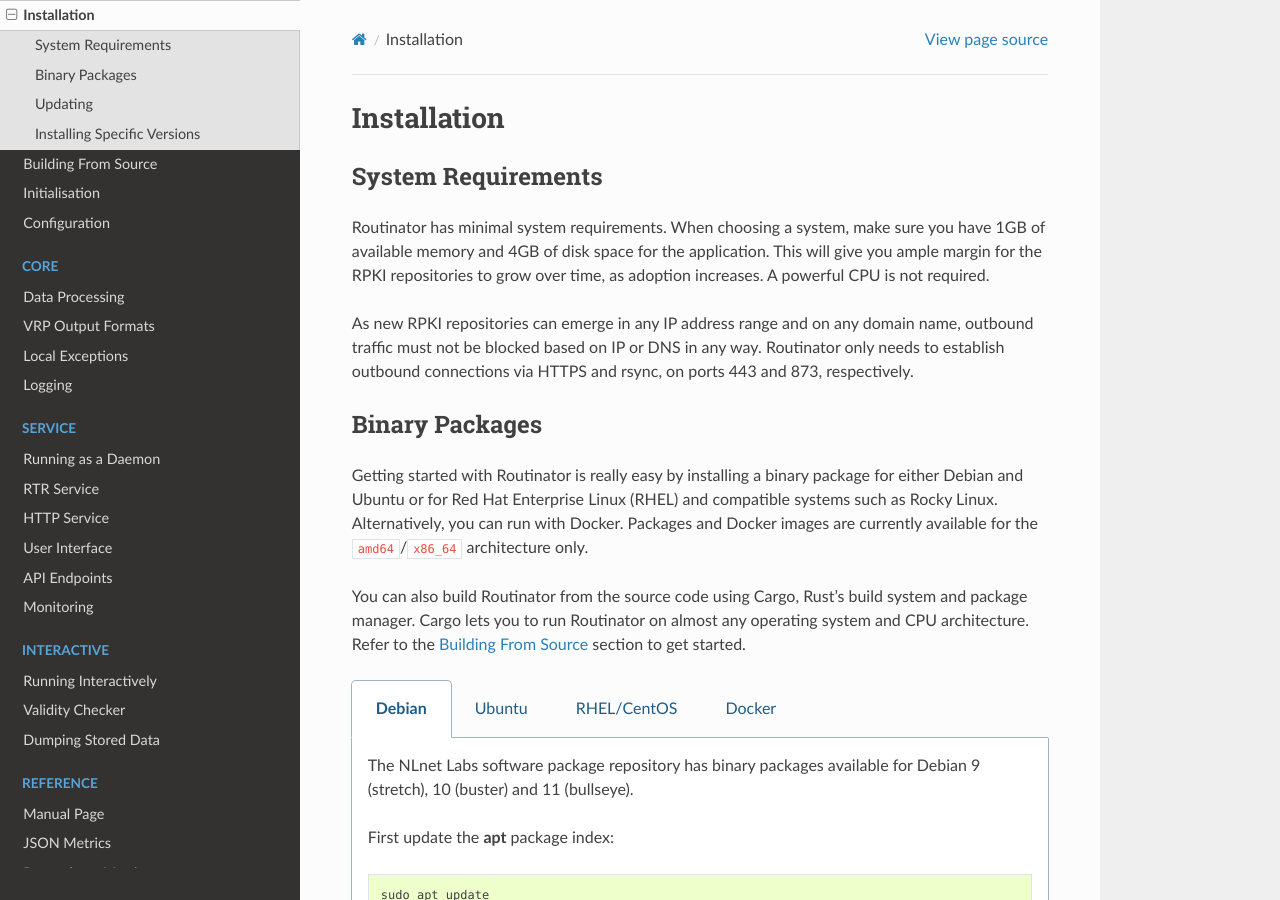
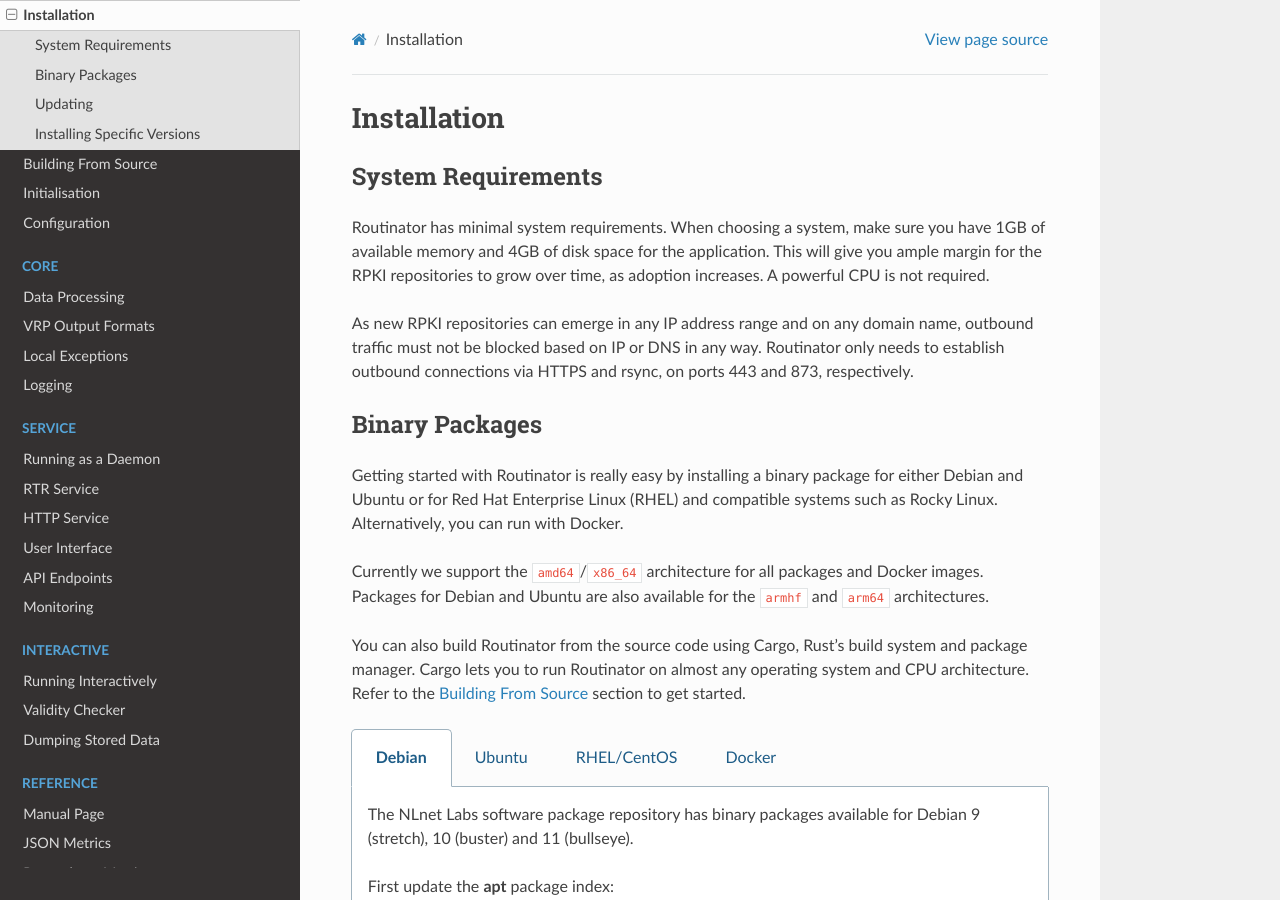
Before and after one commit to NLnetLabs/routinator, a Sphinx documentation site: the page built from doc/manual/source/installation.rst, in a window 1280 px wide and 900 px high. Built offline with Sphinx 7.4.7 and the Read the Docs theme 2.0.0, drawn with Linux system fonts in a browser that asks for light colours; some of the changed text lies outside the part shown.

Commit message:
Add Debian support for `armhf`/ `arm64`

```diff
--- a/doc/manual/source/installation.rst
+++ b/doc/manual/source/installation.rst
@@ -20,8 +20,11 @@
 Getting started with Routinator is really easy by installing a binary package
 for either Debian and Ubuntu or for Red Hat Enterprise Linux (RHEL) and
 compatible systems such as Rocky Linux. Alternatively, you can run with
-Docker. Packages and Docker images are currently available for the
-``amd64``/``x86_64`` architecture only.
+Docker.
+
+Currently we support the ``amd64``/``x86_64`` architecture for all packages
+and Docker images. Packages for Debian and Ubuntu are also available for the
+``armhf`` and ``arm64`` architectures.
 
 You can also build Routinator from the source code using Cargo, Rust's build
 system and package manager. Cargo lets you to run Routinator on almost any
@@ -293,6 +296,8 @@
 
 .. versionadded:: 0.9.0
    RPM packages
+.. versionadded:: 0.11.0
+   Debian packages for ``armhf`` and ``arm64`` architecture
 
 Updating
 --------
```
